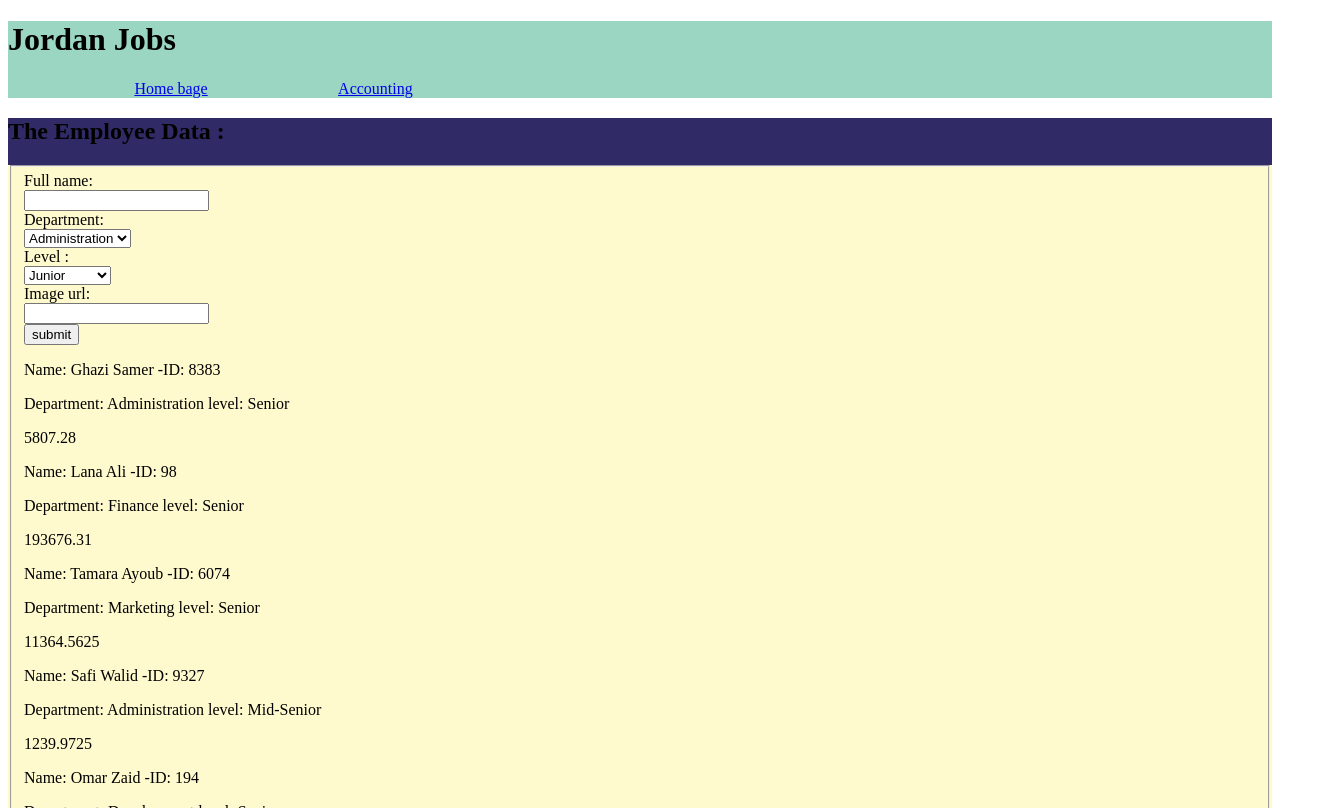
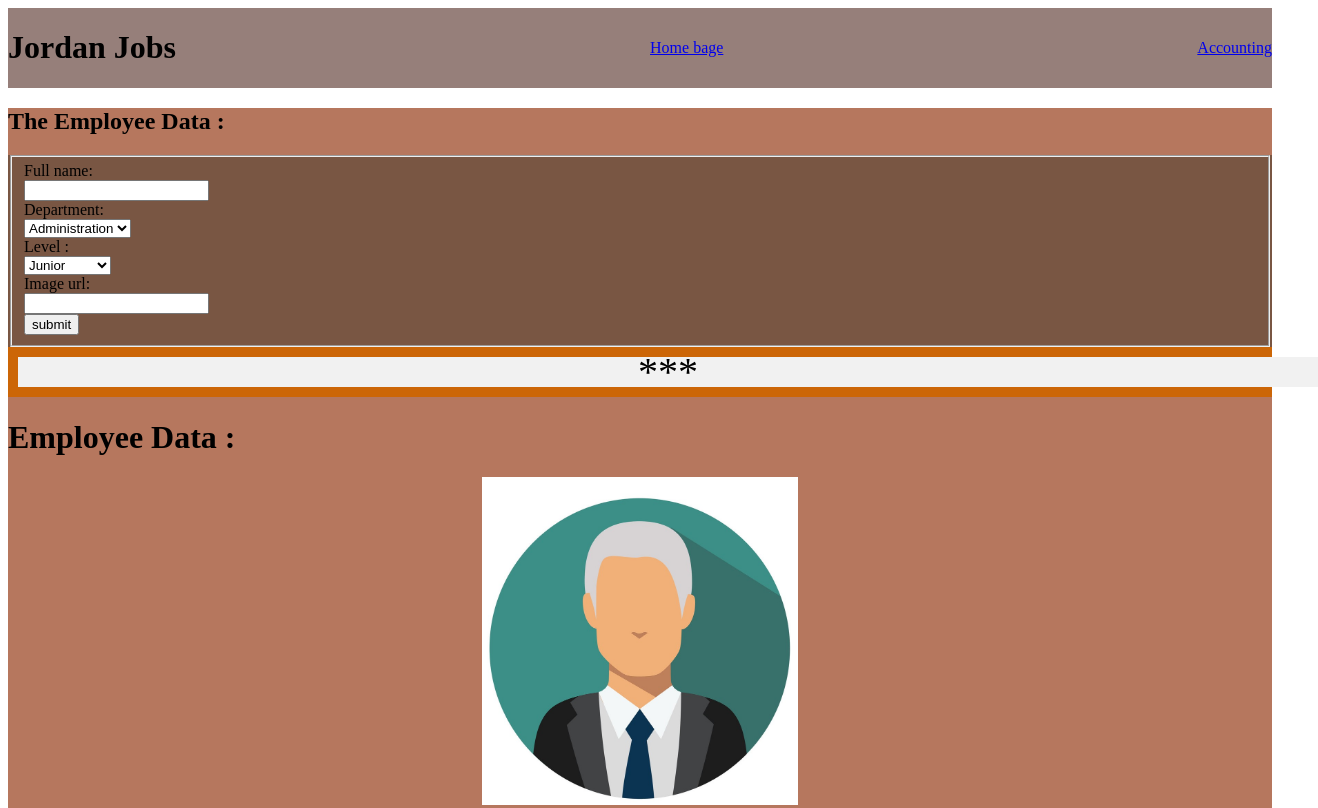
Before and after one commit to areeghyari/HR-management-system, a plain HTML site: page index.html in a window 1280 px wide. Shown: the top 808 px of the page, 1318 px wide, since content can reach past the window. Drawn offline with Linux system fonts and the light colour scheme.

Commit message:
editresult

```diff
--- a/app.js
+++ b/app.js
@@ -60,24 +60,57 @@
 // Hadi.salaryFinal();
 
 let employeeeForm = document.getElementById('employeeForm');
+let dataSection = document.getElementById('data')
+let mainn= document.getElementById("main")
 
 function Employeedata(fullName, employeeId, department, level) {
     this.name = fullName;
     this.employeeId = employeeId;
     this.department = department;
     this.level = level;
-    this.imageUrl = `./image/${this.name}.jpg`;
+    this.imageUrl = `/image.jpg/${this.name}.jpg`;
     //  `./images/${this.fullName}.PNG`;  path of employee image depend on his name
 
 }
 
+
+let h1 = document.createElement(`h1`);
+mainn.appendChild(h1);
+h1.textContent = `Employee Data : `
+
 Employeedata.prototype.render = function () {
 
 
-    document.write(`<p>Name: ${this.name}   -ID: ${randomIdnum()}</p>`);
-    document.write(`<p> Department: ${this.department}     level: ${this.level}</p>`);
+    // document.write(`<p>Name: ${this.name}   -ID: ${randomIdnum()}</p>`);
+    // document.write(`<p> Department: ${this.department}     level: ${this.level}</p>`);
 
-    document.write(`<p> ${this.Salary() - this.Salary() * 0.0075}</p> `);
+    // document.write(`<p> ${this.Salary() - this.Salary() * 0.0075}</p> `);
+
+
+    let img = document.createElement('img');
+    img.setAttribute('src', `${this.imageUrl}`);
+    // img.setAttribute('alt',this.name);
+    mainn.appendChild(img);
+
+    let p1 = document.createElement('p');
+    mainn.appendChild(p1);
+    p1.textContent =   `Name: ${this.name}  -ID: ${randomIdnum()}` ;
+
+    let p2 = document.createElement('p');
+    mainn.appendChild(p2);
+    p2.textContent = `Department: ${this.department}     level: ${this.level}` ;
+
+    let p3 = document.createElement('p');
+    mainn.appendChild(p3);
+    p3.textContent = ` ${this.Salary() - this.Salary() * 0.0075}   ` ;
+
+
+
+
+    // let img = document.createElement('img');
+    // img.setAttribute('src', `${this.imageUrl}`);
+    // // img.setAttribute('alt',this.name);
+    // mainn.appendChild(img);
 
 }
 
@@ -114,7 +147,7 @@ function handelSubmit(event) {
     let name = event.target.name.value;
     let department = event.target.department.value;
     let level = event.target.level.value;
-    let imageUrl = event.target.imageUrl.imageUrl;
+    // let imageUrl = event.target.imageUrl.imageUrl;
     // console.log(`${this.fullName}  ${this.department}   ${this.level}  ${this.imageUrl}`);
 
     let newdata = new Employeedata(name, randomIdnum(), department, level,);
@@ -129,7 +162,7 @@ employeeeForm.addEventListener('submit', handelSubmit);
 
 
 
-let Ghazi = new Employeedata(`Ghazi Samer`, randomIdnum(), `Administration`, `Senior`);
+let Ghazi = new Employeedata(`Ghazi Samer`, randomIdnum(), `Administration`, `Senior` );
 Ghazi.render();
 let Lana = new Employeedata(`Lana Ali`, randomIdnum(), `Finance`, `Senior`);
 Lana.render();
@@ -143,3 +176,20 @@ let Rana = new Employeedata(`Rana Saleh`, randomIdnum(), `Development`, `Junior`
 Rana.render();
 let Hadi = new Employeedata(`Hadi Ahmad`, randomIdnum(), `Finance`, `Mid-Senior`);
 Hadi.render();
+
+
+{/* <img src="/image.jpg/Ghazi.jpg" style="width:400px;height:400px; margin-left: 2%;">"
+<img src="/image.jpg/Hadi.jpg" style="width:400px;height:400px; margin-left: 2%;">"
+<img src="/image.jpg/Lana.jpg" style="width:400px;height:400px; margin-left: 2%;">"
+<img src="/image.jpg/Omar.jpg" style="width:400px;height:400px; margin-left: 2%;">"
+<img src="/image.jpg/Rana.jpg" style="width:400px;height:400px; margin-left: 2%;">"
+<img src="/image.jpg/Safi.jpg" style="width:400px;height:400px; margin-left: 2%;">"
+<img src="/image.jpg/Tamara.jpg" style="width:400px;height:400px; margin-left: 2%;">" */}
+
+// #main div {
+//     width: 13px;
+//     height:13px;
+
+
+
+//     }
--- a/index.html
+++ b/index.html
@@ -7,10 +7,38 @@
     <meta name="viewport" content="width=device-width, initial-scale=1.0">
     <title>company</title>
 
+    <style>
+        .flex-container {
+          display: flex;
+          flex-direction: column;
+          background-color: rgb(204, 102, 7);
+        }
+
+        .flex-container > div {
+          background-color: #f1f1f1;
+          width: 1300px;
+          margin: 10px;
+          text-align: center;
+          line-height: 30px;
+          font-size: 40px;
+        }
+        </style>
+
+
+
 </head>
 
 <body>
-    <header style="background-color: rgb(155, 214, 194);">
+    <header style="background-color: rgb(150, 127, 122);
+
+
+  display: flex;
+  justify-content: space-between;
+  align-items: center;">
+
+
+
+
         <h1> Jordan Jobs</h1>
         <a style="margin-left: 10%;" href="./index.html">Home bage</a>
         <a style="margin-left: 10%;" href="./accounting.html"> Accounting</a>
@@ -18,10 +46,10 @@
 
     </header>
 
-    <main style="background-color: rgb(48, 43, 102);">
+    <main id="main" style="background-color: rgb(182, 119, 94);">
         <section id="data">
             <h2>The Employee Data : </h2>
-            <form id="employeeForm" style="background-color: lemonchiffon;size-adjust: 10px ;">
+            <form id="employeeForm" style="background-color: rgb(121, 86, 67);size-adjust: 10px ;">
                 <fieldset>
 
                     <label for="name">Full name:</label><br>
@@ -50,32 +78,41 @@
 
                     <script src="app.js"></script>
 
+
+
                 </fieldset>
             </form>
-            <section>
-
-                #main div {
-                    width: 13px;
-                    height:13px;
 
 
-                    <img src="/image.jpg/Ghazi.jpg" style="width:400px;height:400px; margin-left: 2%;">"
-                    <img src="/image.jpg/Hadi.jpg" style="width:400px;height:400px; margin-left: 2%;">"
-                    <img src="/image.jpg/Lana.jpg" style="width:400px;height:400px; margin-left: 2%;">"
-                    <img src="/image.jpg/Omar.jpg" style="width:400px;height:400px; margin-left: 2%;">"
-                    <img src="/image.jpg/Rana.jpg" style="width:400px;height:400px; margin-left: 2%;">"
-                    <img src="/image.jpg/Safi.jpg" style="width:400px;height:400px; margin-left: 2%;">"
-                    <img src="/image.jpg/Tamara.jpg" style="width:400px;height:400px; margin-left: 2%;">"
+            <section>
+                <style>
+                    img {
 
+                        display: block;
+                        margin-left: auto;
+                        margin-right: auto;
+                        width: 25%;
                     }
 
 
+
+                    p {
+                        text-align-last: center;
+                    }
+
+                </style>
             </section>
+            <div class="flex-container">
+                <div>***</div>
+
+              </div>
+
+            </style>
 
     </main>
 
 
-    <footer style="background-color: gray; margin-top: 10%;">
+    <footer style="background-color: gray; margin-top: 10%; text-align: center;">
 
         <h2>&copy</h2>
         <h1>Contact us</h1>
```
Also changed, not shown: image.jpg/Ghazi Samer.jpg (renamed from image.jpg/Ghazi.jpg), image.jpg/Hadi Ahmad.jpg (renamed from image.jpg/Hadi.jpg), image.jpg/Lana Ali.jpg (renamed from image.jpg/Lana.jpg), image.jpg/Omar Zaid.jpg (renamed from image.jpg/Omar.jpg), image.jpg/Rana Saleh.jpg (renamed from image.jpg/Rana.jpg), image.jpg/Safi Walid.jpg (renamed from image.jpg/Safi.jpg), image.jpg/Tamara Ayoub.jpg (renamed from image.jpg/Tamara.jpg).
